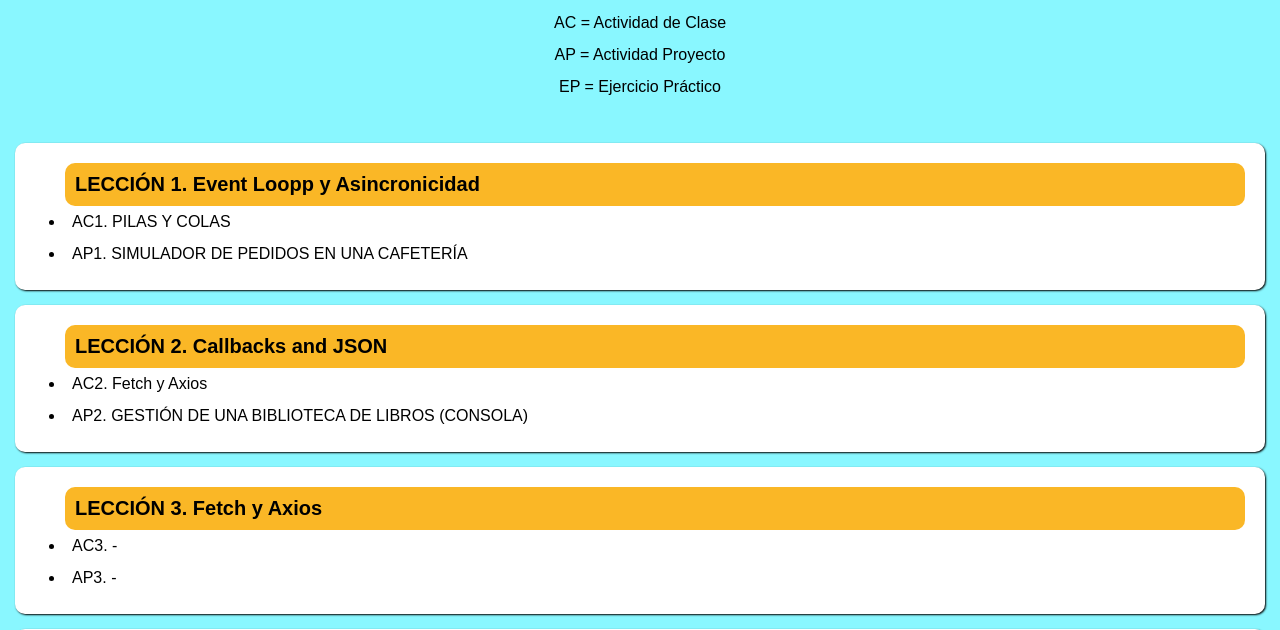
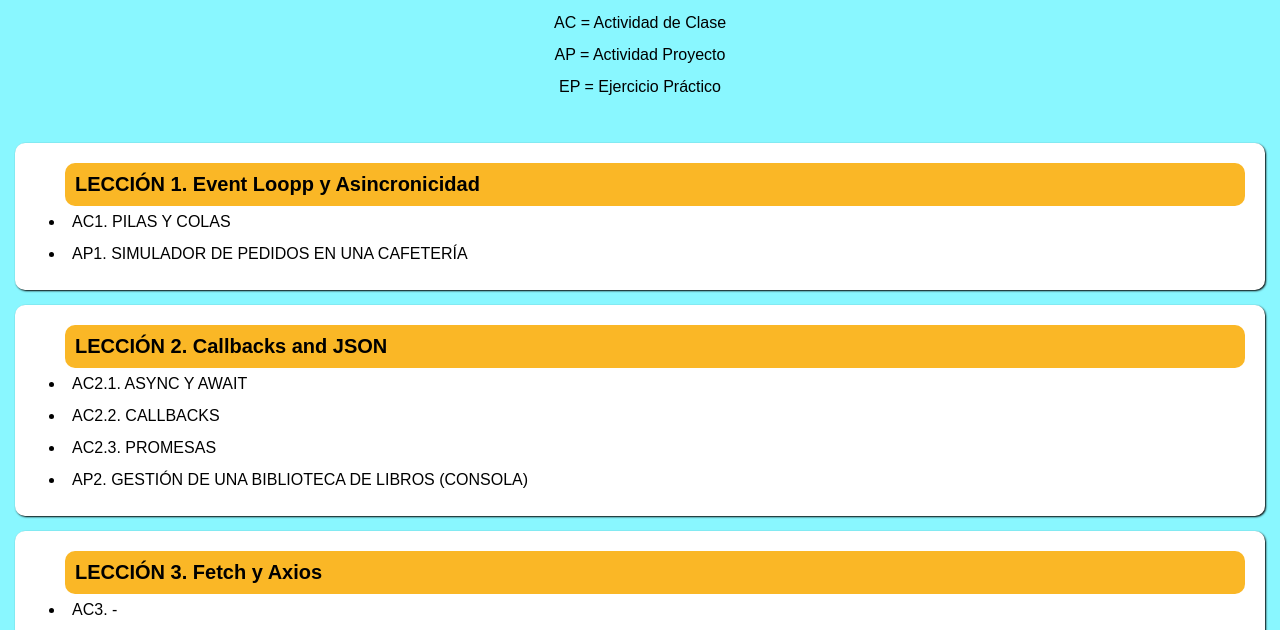
Before and after one commit to Wilberth08-maker/Modulo_3.-Desarrollo-avanzado-en-JavaScript, a plain HTML site: page index.html in a window 1280 px wide. Shown: the part 112-742 px from the top of the page. Drawn offline with Linux system fonts and the light colour scheme.

Commit message:
Se añadieron los ejercicios de clase a la página principal index.html

```diff
--- a/index.html
+++ b/index.html
@@ -41,7 +41,13 @@
         <h2 class="lecciones"> LECCIÓN 2. Callbacks and JSON</h2>
         <ul>
             <li>
-                <a href="./index.html" target="_blank"> AC2. Fetch y Axios </a>
+                <a href="Lección_2/Asincronismo/async.js" target="_blank"> AC2.1. ASYNC Y AWAIT </a>
+            </li>
+            <li>
+                <a href="Lección_2/Asincronismo/callback.js" target="_blank"> AC2.2. CALLBACKS </a>
+            </li>
+            <li>
+                <a href="Lección_2/Asincronismo/promesa.js" target="_blank"> AC2.3. PROMESAS </a>
             </li>
             <li>
                 <a href="Lección_2/biblioteca.js" target="_blank"> AP2. GESTIÓN DE UNA BIBLIOTECA DE LIBROS (CONSOLA) </a>
```
